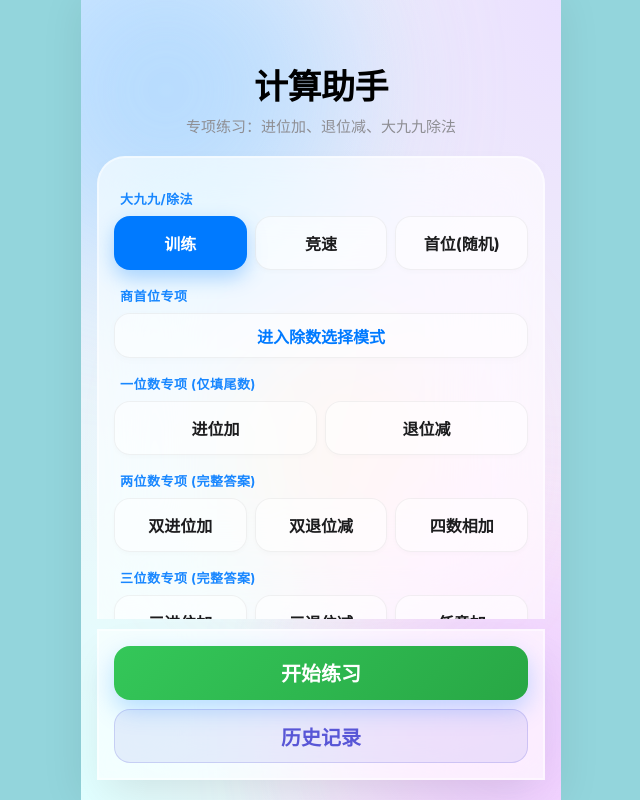
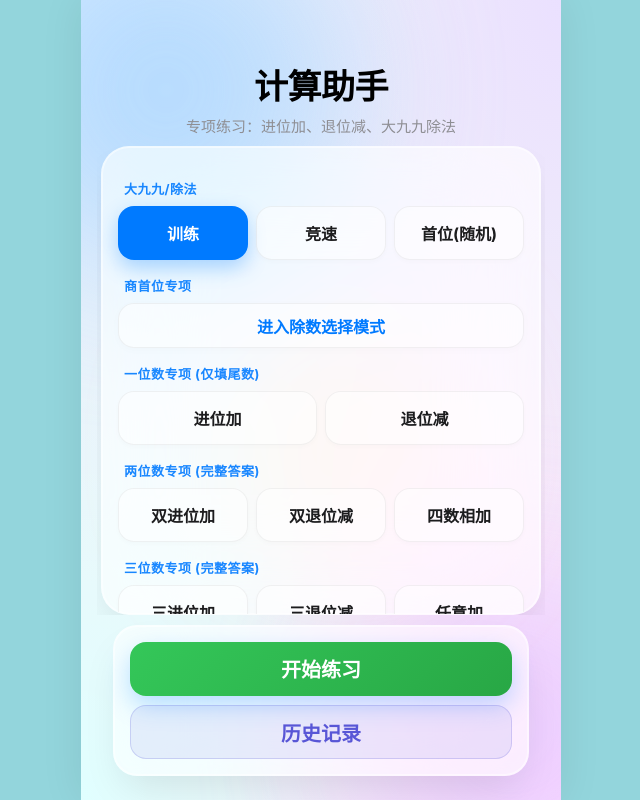
Before and after one commit to carey-hu/calulation-test, a Vue app: page / in a window 1280 px wide. Shown: the whole page, without its empty margins (319-959 px from the left). Built offline with nearby package versions, Linux system fonts and the light colour scheme.

Commit message:
重构代码

```diff
--- a/src/App.vue
+++ b/src/App.vue
@@ -12,13 +12,14 @@
 
     <div v-if="viewState==='home'" class="wrap homeWrap">
 
-      <div class="scroll-content">
       <div class="header-area">
         <div class="title">计算助手</div>
         <div class="subtitle">专项练习：进位加、退位减、大九九除法</div>
       </div>
 
-        <div class="card glass-panel menu-card">
+      <div class="menu-area-fixed">
+        <div class="card glass-panel full-menu-card">
+          <div class="menu-scroll-container">
             <template v-for="(group, groupKey) in modeGroups" :key="groupKey">
               <div class="rowLabel" v-if="group.label">{{ group.label }}</div>
 
@@ -49,13 +50,15 @@
                   <span class="modeTitle" style="color: #5856d6;">🔪 立体截面</span>
                </div>
             </div>
+            <div style="height: 10px;"></div>
+          </div>
         </div>
       </div>
 
       <div class="fixed-bottom">
         <div class="glass-panel bottom-panel">
-          <button class="btnPrimary glass-primary main-action-btn" @click="startGame">开始练习</button>
-          <button class="btnHistory glass-btn main-action-btn" @click="openHistory">历史记录</button>
+          <button class="btnPrimary main-action-btn" @click="startGame">开始练习</button>
+          <button class="btnHistory main-action-btn" @click="openHistory">历史记录</button>
         </div>
       </div>
 
@@ -66,7 +69,7 @@
         <div class="title">选择除数</div>
         <div class="subtitle">点击下方数字开始练习商首位</div>
       </div>
-      <div class="card glass-panel">
+      <div class="card glass-panel" style="flex:1; overflow-y:auto;">
         <div class="grid" style="grid-template-columns: repeat(4, 1fr); gap: 10px;">
           <button v-for="item in divisorList" :key="item" class="k glass-key" style="font-size:20px; height:50px; line-height:50px;" @click="selectDivisorAndStart(item)">{{item}}</button>
         </div>
@@ -191,7 +194,6 @@
         </div>
       </div>
     </div>
-
 
     <div v-if="viewState==='cubic'" class="wrap full-height" style="padding:0; overflow:hidden;">
       <div id="three-container" style="width:100%; height:100%; display:block; outline:none; touch-action: none;"></div>
@@ -946,8 +948,8 @@ export default {
       plane.name = 'ground';
       scene.add(plane);
 
-      // [新增] 辅助切面 (透明红色)
-      const sliceGeo = new THREE.PlaneGeometry(60, 60);
+      // [新增] 辅助切面 (透明红色) - 大小改为 15x15，更紧凑
+      const sliceGeo = new THREE.PlaneGeometry(15, 15);
       const sliceMat = new THREE.MeshBasicMaterial({
          color: 0xff3b30, // iOS 红色
          opacity: 0.1,    // 很淡的透明度
@@ -1256,7 +1258,7 @@ export default {
 .toast-content { background: rgba(0,0,0,0.7); backdrop-filter: blur(20px); color: #fff; padding: 12px 24px; border-radius: 50px; font-weight: 600; font-size: 15px; box-shadow: 0 10px 40px rgba(0,0,0,0.2); }
 .wrap { padding: 20px 16px 24px; box-sizing: border-box; position: relative; z-index: 1; }
 
-/* 关键修改：Home 页面布局逻辑 */
+/* === 关键布局修改：Home 页面三段式逻辑 === */
 .homeWrap {
   flex: 1;
   display: flex;
@@ -1267,38 +1269,62 @@ export default {
   padding-bottom: 0; /* 底部由 fixed 区域接管 */
 }
 
-/* 滚动内容区 */
-.scroll-content {
+/* 头部区域 */
+.header-area {
+  margin-bottom: 10px; /* 减小间距 */
+  text-align: center;
+  flex-shrink: 0;
+}
+
+/* 中间：固定白框区域 */
+.menu-area-fixed {
+  flex: 1; /* 占据剩余空间 */
+  overflow: hidden;
+  padding: 0 4px; /* 两侧留一点缝隙 */
+  margin-bottom: 10px;
+  display: flex;
+  flex-direction: column;
+}
+
+/* 白框卡片本身 */
+.full-menu-card {
+  flex: 1;
+  display: flex;
+  flex-direction: column;
+  overflow: hidden;
+  border-radius: 24px;
+  margin-bottom: 0 !important; /* 去掉原有卡片边距 */
+  padding: 0 !important; /* 清除默认padding，交给内部容器 */
+}
+
+/* 内部滚动容器 */
+.menu-scroll-container {
   flex: 1;
   overflow-y: auto;
   -webkit-overflow-scrolling: touch;
-  padding-bottom: 20px;
-  /* 隐藏滚动条 */
+  padding: 16px;
   scrollbar-width: none;
 }
-.scroll-content::-webkit-scrollbar { display: none; }
+.menu-scroll-container::-webkit-scrollbar { display: none; }
 
-/* 菜单卡片，去掉不必要的下边距 */
-.menu-card {
-  margin-bottom: 10px;
-}
-
-/* 固定底部区域 */
+/* 底部：固定操作区域 */
 .fixed-bottom {
   flex-shrink: 0;
-  padding-top: 10px;
-  padding-bottom: calc(20px + env(safe-area-inset-bottom));
+  padding: 0 16px 24px 16px; /* 增加左右内边距，确保卡片不贴边 */
+  padding-bottom: calc(24px + env(safe-area-inset-bottom));
   z-index: 10;
 }
 
 .bottom-panel {
   padding: 16px;
+  border-radius: 24px !important; /* 强制圆角 */
+  /* 可选：如果你希望底部卡片有明显的悬浮感 */
+  /* margin: 0 10px; */
 }
 
 /* ...原有的其他CSS... */
 .full-height { flex: 1; display: flex; flex-direction: column; height: 100vh; }
 .full-flex { flex: 1; display: flex; flex-direction: column; overflow: hidden; margin-bottom: 20px; }
-.header-area { margin-bottom: 20px; text-align: center; flex-shrink: 0; }
 .title { font-size: 34px; font-weight: 900; margin: 0 0 6px; color: #000; letter-spacing: -0.5px; }
 .subtitle { font-size: 15px; color: #8e8e93; font-weight: 500; }
 .glass-panel { background: rgba(255, 255, 255, 0.65); backdrop-filter: blur(50px) saturate(200%); -webkit-backdrop-filter: blur(50px) saturate(200%); border: 1px solid rgba(255, 255, 255, 0.4); box-shadow: 0 20px 40px -10px rgba(0,0,0,0.1), inset 0 0 0 1px rgba(255,255,255,0.5); }
```
Lines whose indentation alone changed are shown as unchanged.
